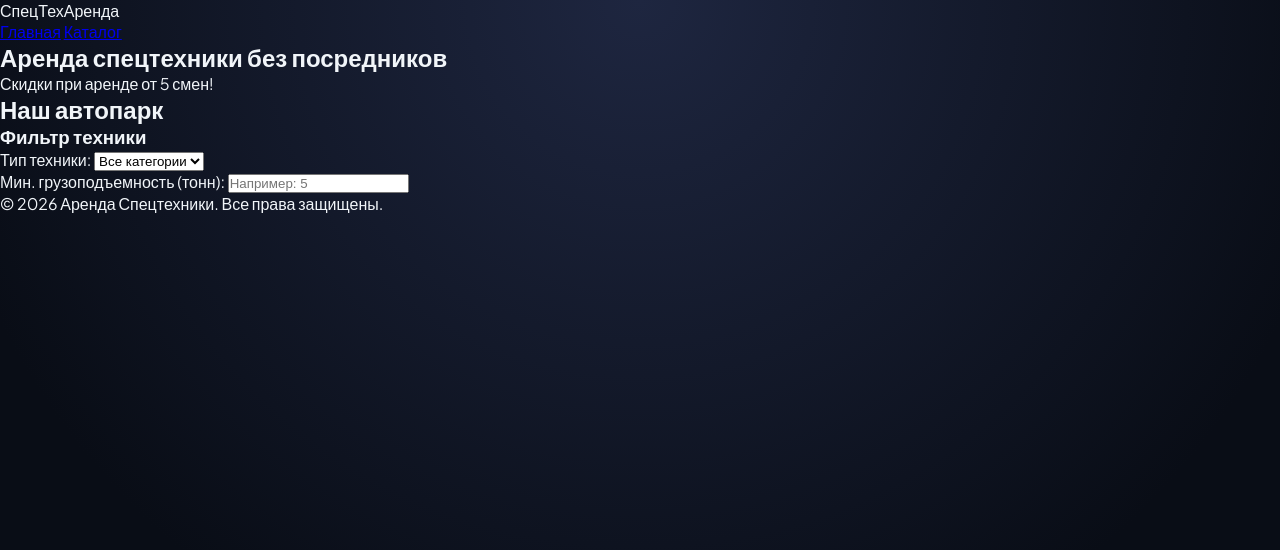
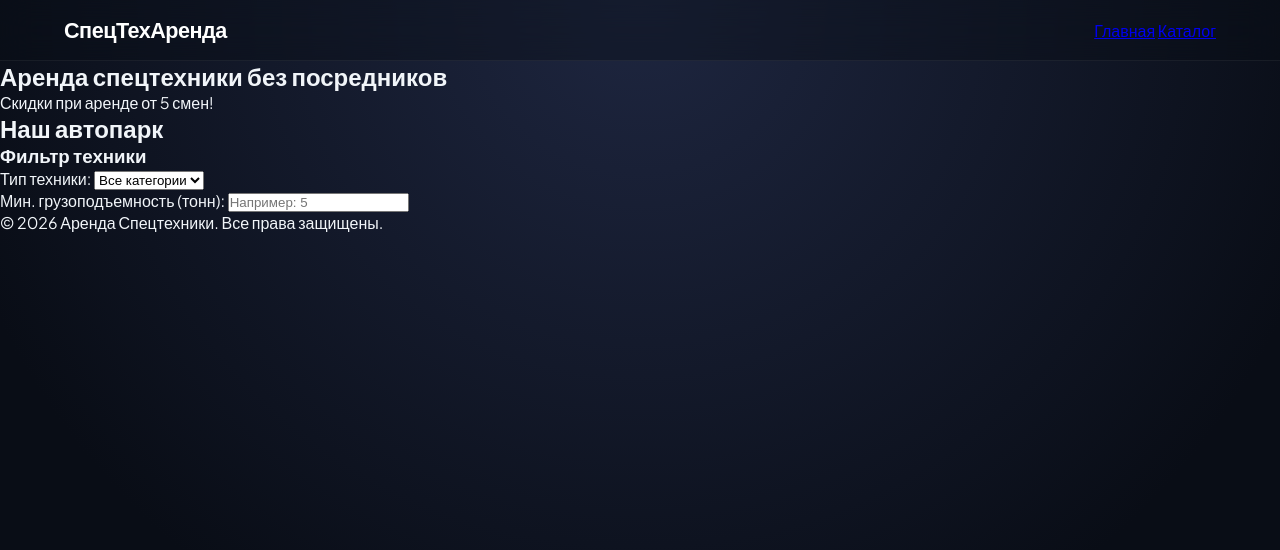
Before and after one commit to jeksfreks/praktika206, a plain HTML site: page index.html in a window 1280 px wide. Drawn offline with Linux system fonts and the light colour scheme.

Commit message:
добавлена липкая стеклянная шапка с градиентным логотипом

```diff
--- a/css/style.css
+++ b/css/style.css
@@ -37,3 +37,35 @@ body {
     -webkit-font-smoothing: antialiased;
     min-height: 100vh;
 }
+.header {
+    background: rgba(9, 13, 22, 0.4);
+    backdrop-filter: blur(16px);
+    -webkit-backdrop-filter: blur(16px);
+    padding: 16px 0;
+    position: sticky;
+    top: 0;
+    z-index: 100;
+    border-bottom: 1px solid var(--border-glow);
+}
+
+.header__container {
+    max-width: 1200px;
+    margin: 0 auto;
+    padding: 0 24px;
+    display: flex;
+    justify-content: space-between;
+    align-items: center;
+}
+
+.header__logo {
+    font-size: 1.35rem;
+    font-weight: 800;
+    color: #ffffff;
+    letter-spacing: -0.5px;
+}
+
+.header__logo span {
+    background: linear-gradient(90deg, #f59e0b, #38bdf8);
+    -webkit-background-clip: text;
+    -webkit-text-fill-color: transparent;
+}
```
